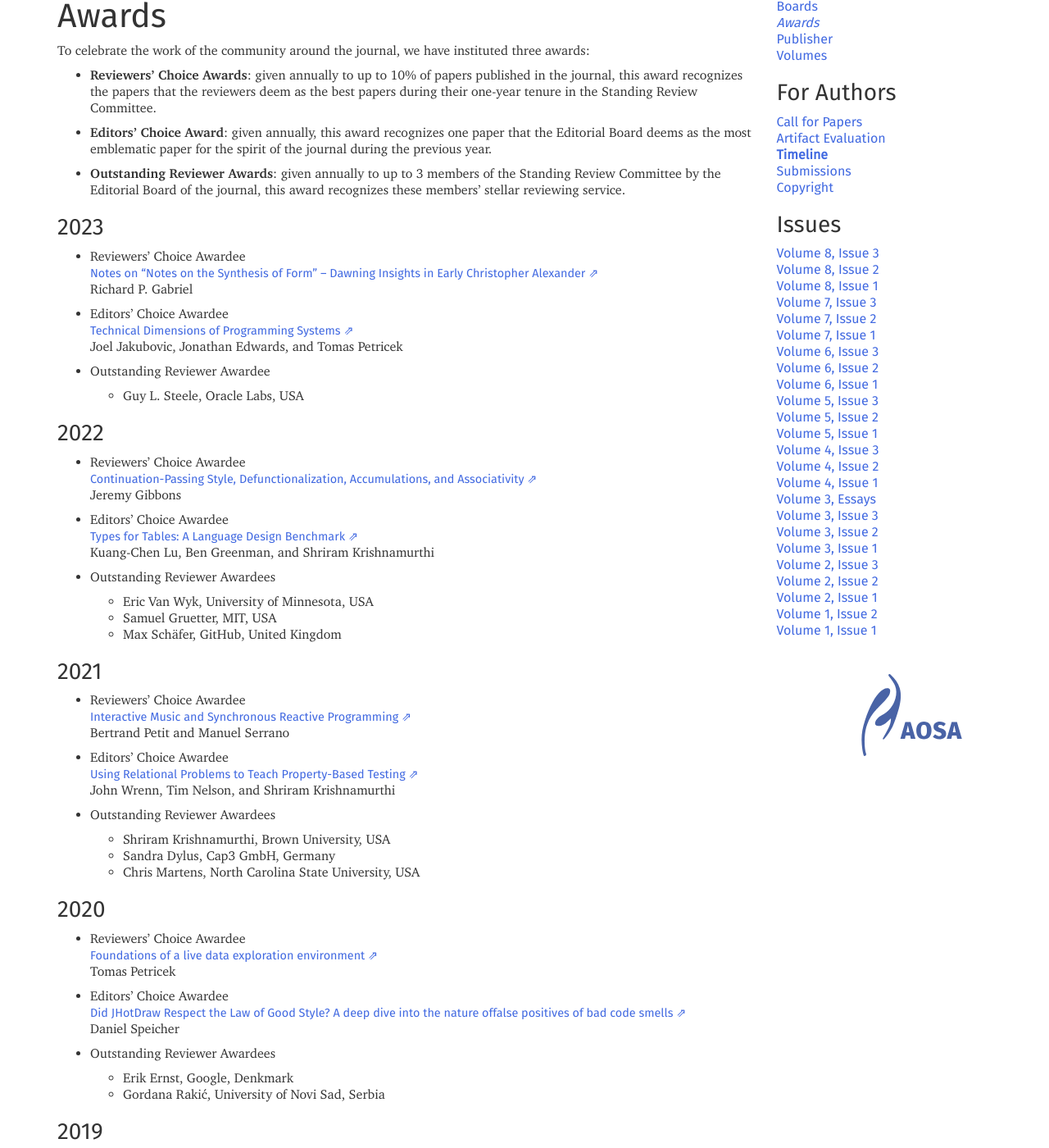
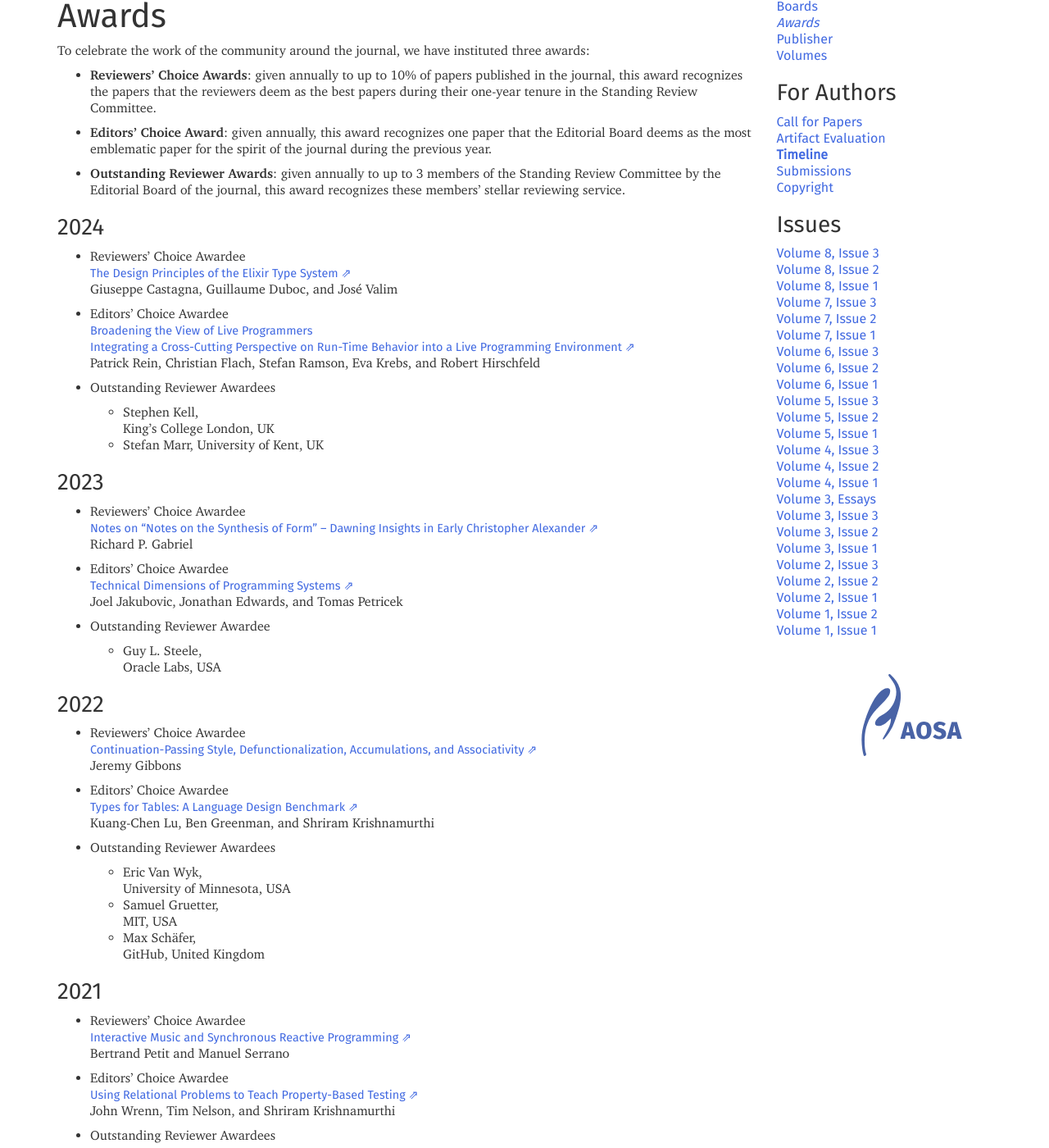
Before and after one commit to programming-journal/programming-journal.github.io, a Jekyll site: the page built from awards/index.markdown, in a window 1280 px wide and 1400 px high, scrolled down 229 px. Shown: the whole window at 82% size. Built offline with Jekyll 4.4.1, drawn with Linux system fonts in a browser that asks for light colours; some of the changed text lies outside the part shown.

Commit message:
add 2024 awards

```diff
--- a/awards/index.markdown
+++ b/awards/index.markdown
@@ -12,6 +12,28 @@ To celebrate the work of the community around the journal, we have instituted th
 * **Editors' Choice Award**: given annually, this award recognizes one paper that the Editorial Board deems as the most emblematic paper for the spirit of the journal during the previous year.
 
 * **Outstanding Reviewer Awards**: given annually to up to 3 members of the Standing Review Committee by the Editorial Board of the journal, this award recognizes these members' stellar reviewing service.
+
+
+### 2024
+
+* Reviewers' Choice Awardee
+   [The Design Principles
+of the Elixir Type System](https://doi.org/10.22152/programming-journal.org/2024/8/4)
+Giuseppe Castagna, Guillaume Duboc, and José Valim
+
+* Editors' Choice Awardee
+   [Broadening the View of Live Programmers
+Integrating a Cross-Cutting Perspective on Run-Time Behavior into a Live Programming Environment](https://doi.org/10.22152/programming-journal.org/2024/8/13)
+Patrick Rein, Christian Flach, Stefan Ramson,
+Eva Krebs, and Robert Hirschfeld
+
+* Outstanding Reviewer Awardees
+
+  * Stephen Kell,
+    King’s College London, UK
+  * Stefan Marr,
+    University of Kent, UK
+
 
 ### 2023
 
```
